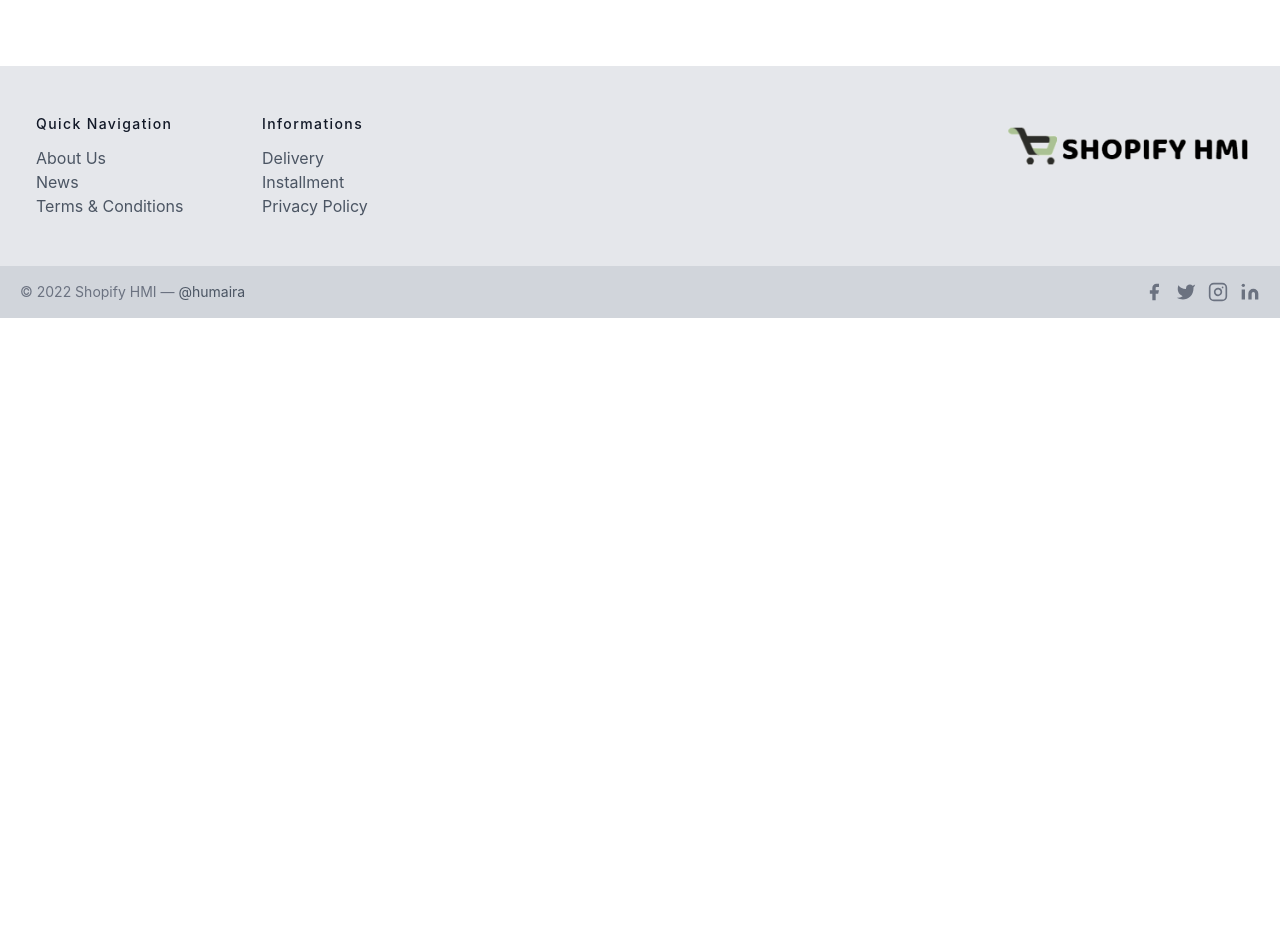
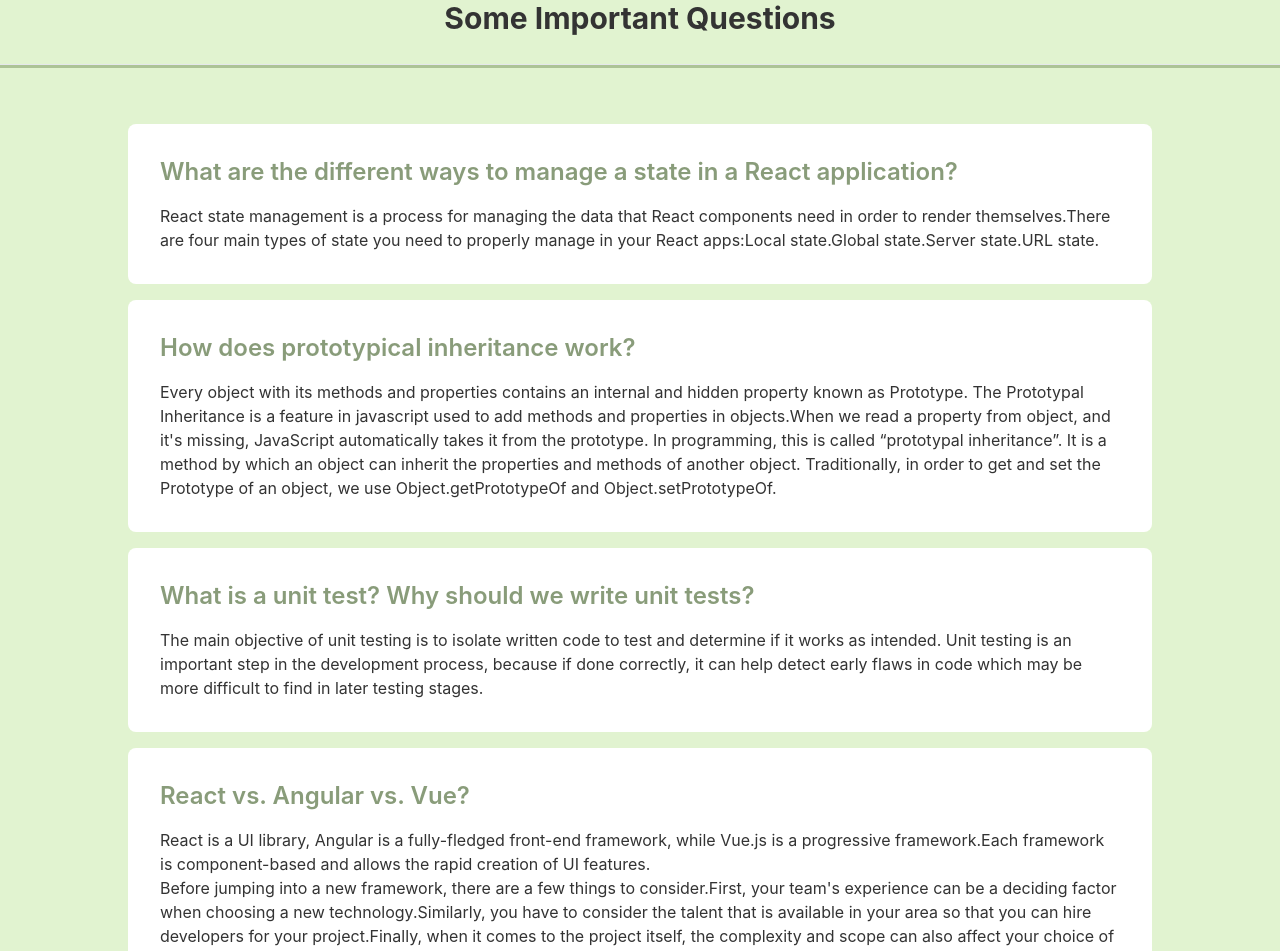
Before and after one commit to HumairaIrin/shopify-hmi-client, a React (Create React App) app: page /blogs in a window 1280 px wide. Shown: the part 100-1051 px from the top of the page. Before the commit the page ends 800 px from the top, so only its background shows below. Built offline with nearby package versions, Linux system fonts and the light colour scheme; no server answers.

Commit message:
blogs component completed

```diff
--- a/src/Pages/Shared/Blogs/Blogs.js
+++ b/src/Pages/Shared/Blogs/Blogs.js
@@ -2,8 +2,26 @@
 
 const Blogs = () => {
     return (
-        <div>
-
+        <div className="bg-[#e1f3d0] py-4">
+            <h2 className='text-3xl text-center font-bold '>Some Important Questions</h2>
+            <hr style={{ color: '#acc396', height: '4px', backgroundColor: '#acc396' }} className='mt-7 mb-14' />
+            <div className='flex flex-col mb-4 rounded-lg items-start p-8 bg-white w-[90%] md:w-4/5 mx-auto'>
+                <h4 className='text-2xl font-semibold mb-4 text-[#899c7a]'>What are the different ways to manage a state in a React application?</h4>
+                <p>React state management is a process for managing the data that React components need in order to render themselves.There are four main types of state you need to properly manage in your React apps:Local state.Global state.Server state.URL state.</p>
+            </div>
+            <div className='flex flex-col mb-4 rounded-lg items-start p-8 bg-white w-[90%] md:w-4/5 mx-auto'>
+                <h4 className='text-2xl font-semibold mb-4 text-[#899c7a]'> How does prototypical inheritance work?</h4>
+                <p>Every object with its methods and properties contains an internal and hidden property known as Prototype. The Prototypal Inheritance is a feature in javascript used to add methods and properties in objects.When we read a property from object, and it's missing, JavaScript automatically takes it from the prototype. In programming, this is called “prototypal inheritance”. It is a method by which an object can inherit the properties and methods of another object. Traditionally, in order to get and set the Prototype of an object, we use Object.getPrototypeOf and Object.setPrototypeOf.</p>
+            </div>
+            <div className='flex flex-col mb-4 rounded-lg items-start p-8 bg-white w-[90%] md:w-4/5 mx-auto'>
+                <h4 className='text-2xl font-semibold mb-4 text-[#899c7a]'>What is a unit test? Why should we write unit tests?</h4>
+                <p>The main objective of unit testing is to isolate written code to test and determine if it works as intended. Unit testing is an important step in the development process, because if done correctly, it can help detect early flaws in code which may be more difficult to find in later testing stages.</p>
+            </div>
+            <div className='flex flex-col mb-4 rounded-lg items-start p-8 bg-white w-[90%] md:w-4/5 mx-auto'>
+                <h4 className='text-2xl font-semibold mb-4 text-[#899c7a]'>React vs. Angular vs. Vue?</h4>
+                <p>React is a UI library, Angular is a fully-fledged front-end framework, while Vue.js is a progressive framework.Each framework is component-based and allows the rapid creation of UI features. <br />
+                    Before jumping into a new framework, there are a few things to consider.First, your team's experience can be a deciding factor when choosing a new technology.Similarly, you have to consider the talent that is available in your area so that you can hire developers for your project.Finally, when it comes to the project itself, the complexity and scope can also affect your choice of framework.</p>
+            </div>
         </div>
     );
 };
```
